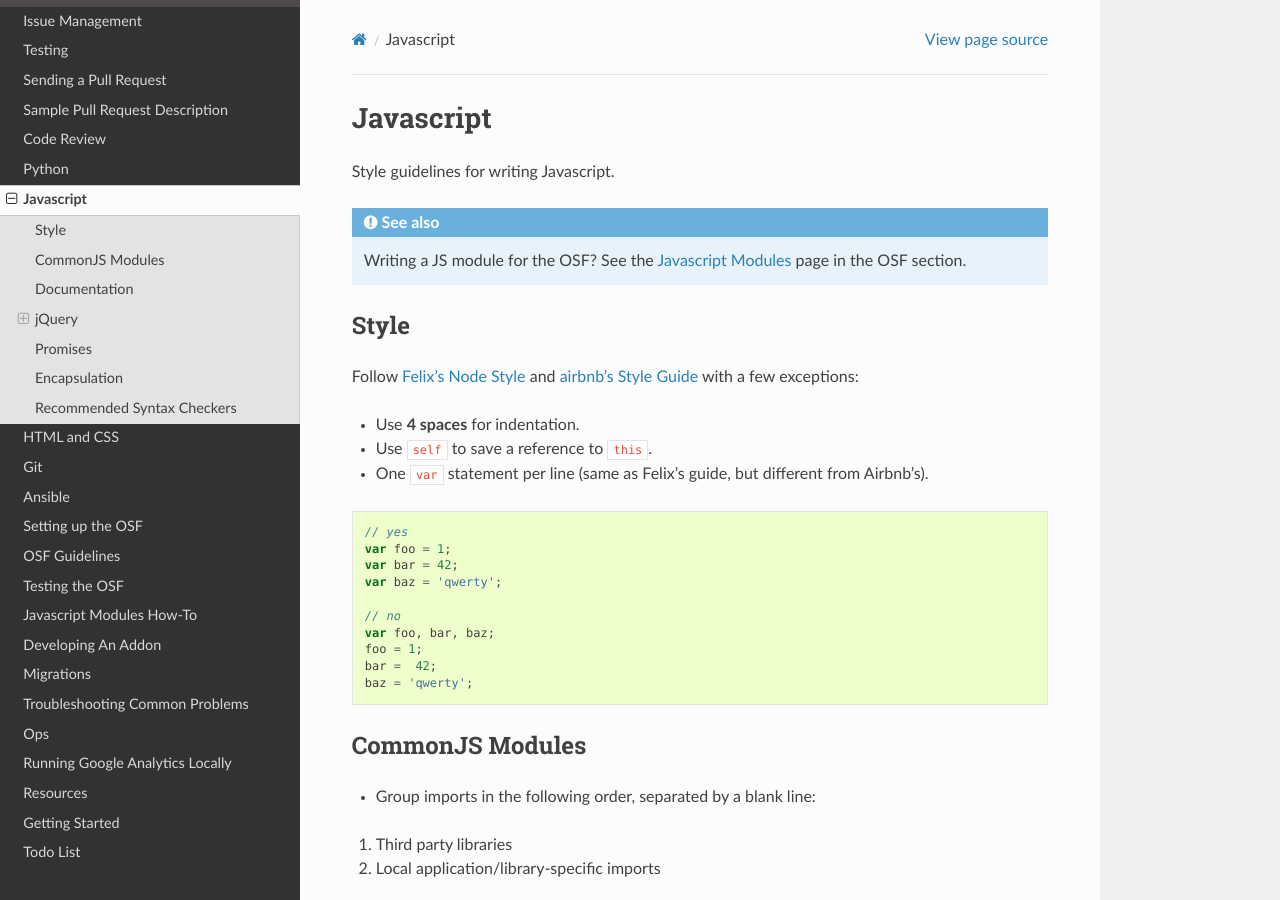
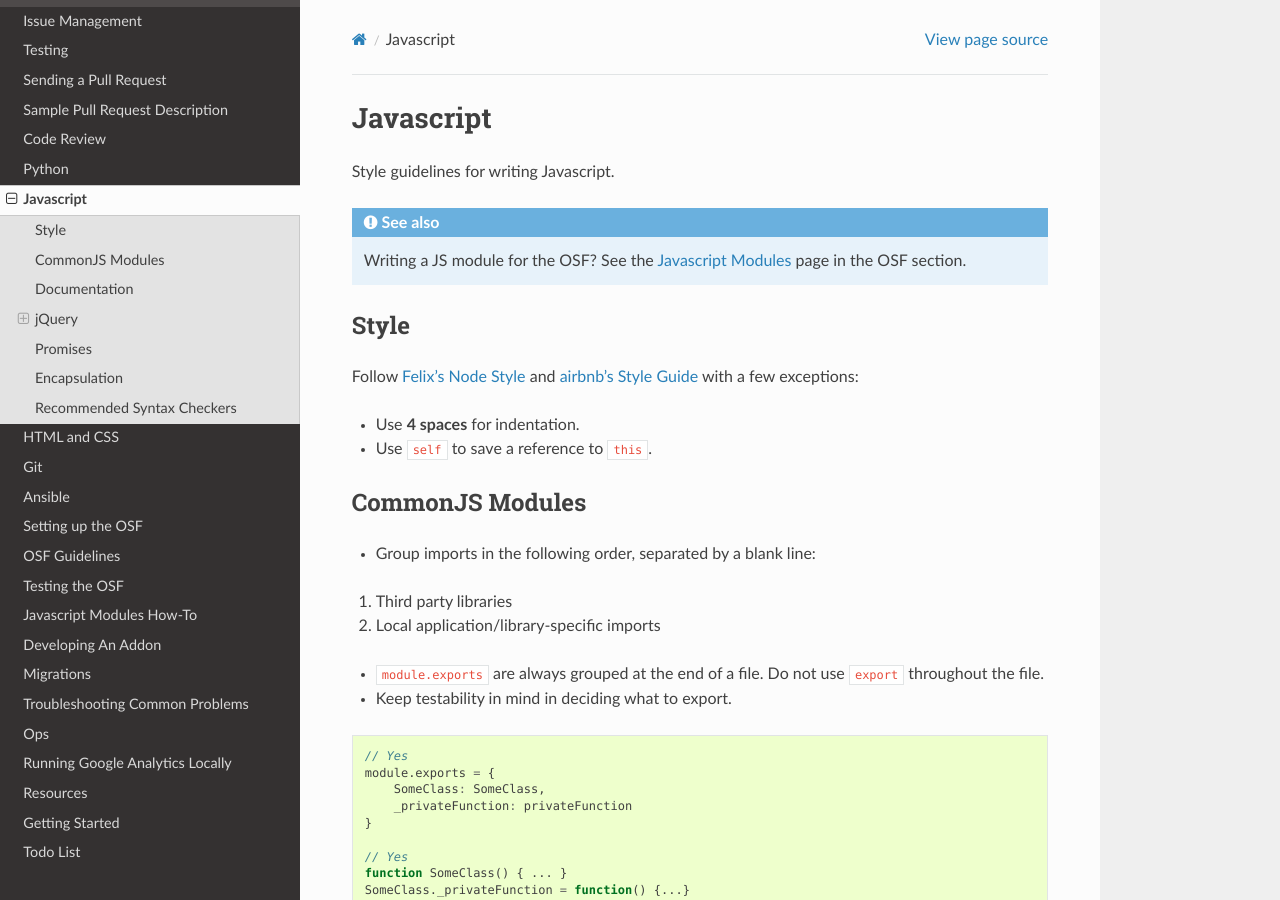
Before and after one commit to CenterForOpenScience/COSDev, a Sphinx documentation site: the page built from docs/style_guides/javascript.rst, in a window 1280 px wide and 900 px high. Built offline with Sphinx 7.4.7 and the Read the Docs theme 2.0.0, drawn with Linux system fonts in a browser that asks for light colours.

Commit message:
Airbnb changed their guideline re: var statements
So our guidelines no longer diverge from either felix's nor
airbnb's guidelines.

```diff
--- a/docs/style_guides/javascript.rst
+++ b/docs/style_guides/javascript.rst
@@ -15,22 +15,6 @@ Follow `Felix's Node Style <https://github.com/felixge/node-style-guide>`_ and `
 
 - Use **4 spaces** for indentation.
 - Use ``self`` to save a reference to ``this``.
-- One ``var`` statement per line (same as Felix's guide, but different from Airbnb's).
-
-
-.. code-block:: javascript
-
-    // yes
-    var foo = 1;
-    var bar = 42;
-    var baz = 'qwerty';
-
-    // no
-    var foo, bar, baz;
-    foo = 1;
-    bar =  42;
-    baz = 'qwerty';
-
 
 CommonJS Modules
 ****************
```
